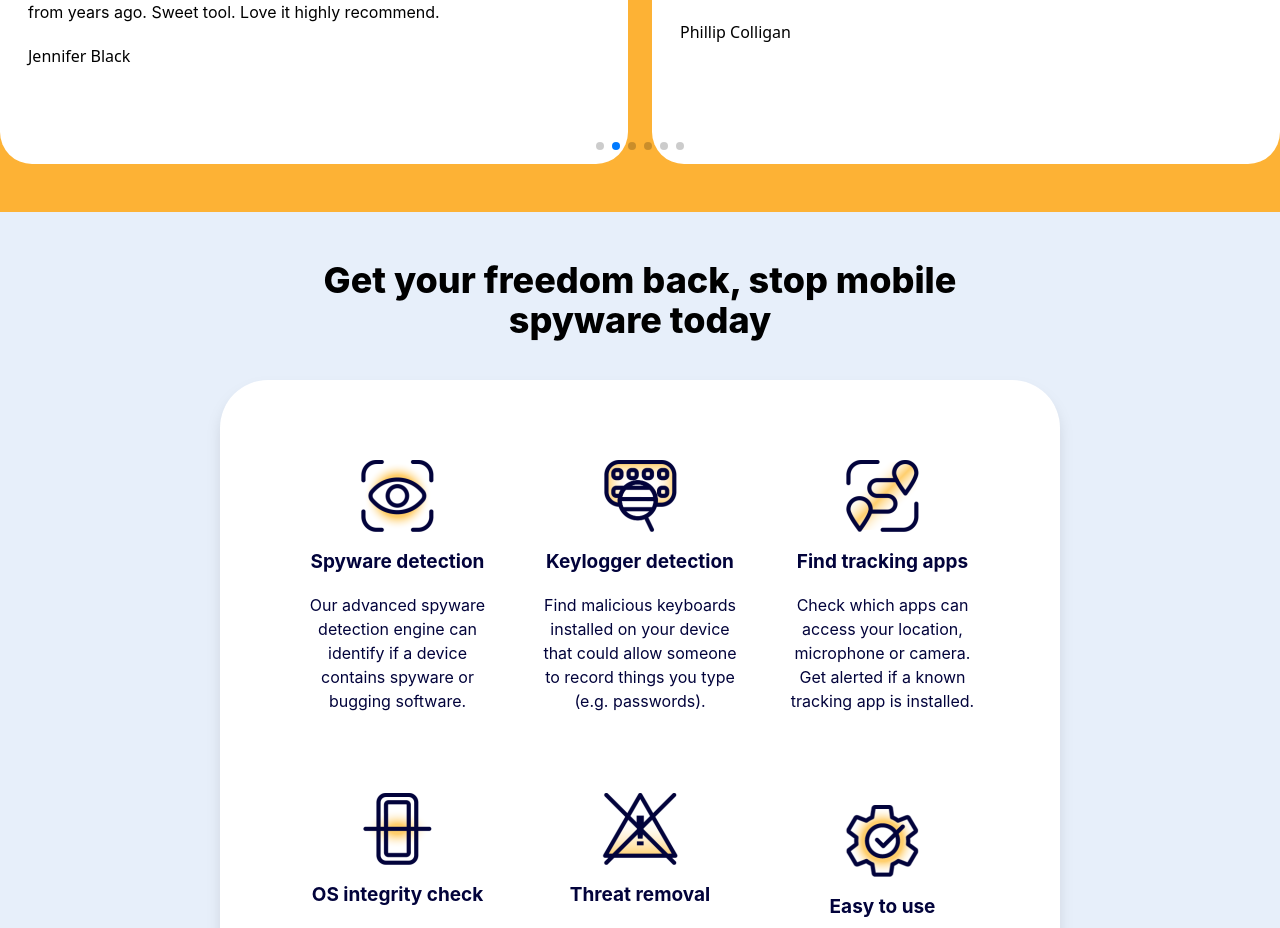
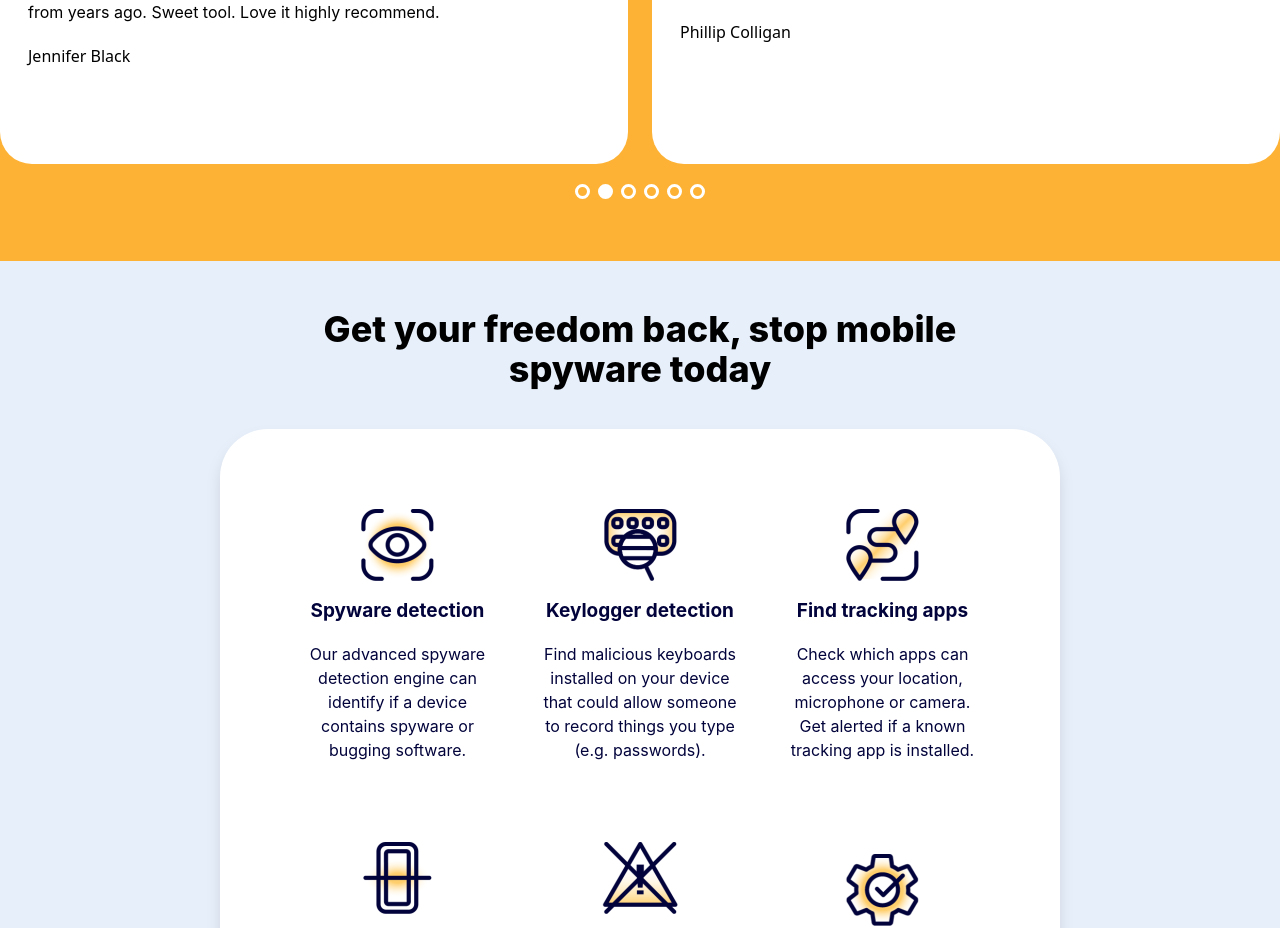
Before and after one commit to riemetoba/certo-react, a React (Vite) app: page / in a window 1280 px wide. Shown: the part 1262-2190 px from the top of the page. Built offline with nearby package versions, Linux system fonts and the light colour scheme.

Commit message:
fix: swiper bullet issue

```diff
--- a/src/App.css
+++ b/src/App.css
@@ -3,3 +3,24 @@
   --font-Inter: "Inter", sans-serif;
   --color-common: #02033B;
 }
+
+
+
+/* Swiper Pagination Dots Customization */
+.swiper-pagination-bullet {
+  width: 15px !important;
+  height: 15px !important;
+  background: transparent !important;
+  border: 3px solid white !important;
+  opacity: 1 !important;
+  transition: all 0.3s ease;
+}
+
+.swiper-pagination-bullet-active {
+  background: white !important;
+}
+
+.swiper-pagination {
+  position: relative !important;
+  margin-top: 25px !important;
+}
```
